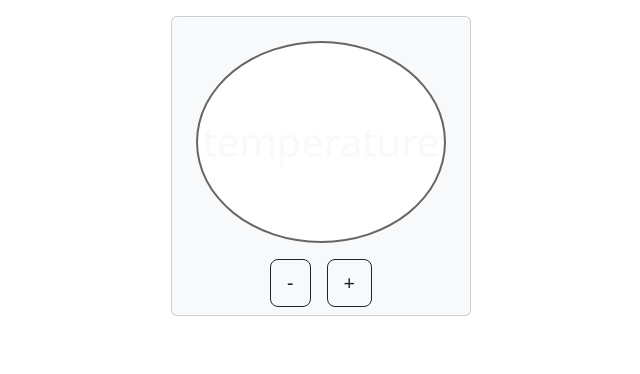
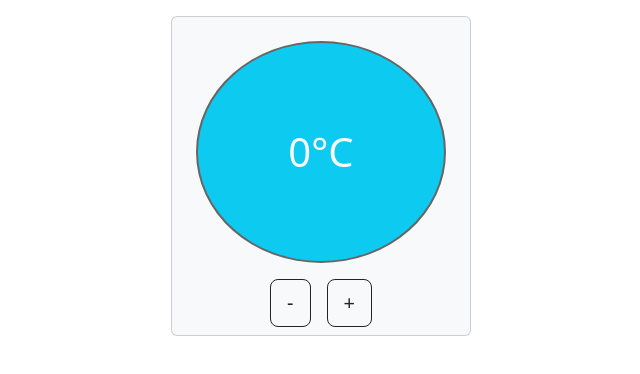
Before and after one commit to simssgithub/project-sandbox, a React (Create React App) app: page / in a window 1280 px wide. Shown: the top 374 px of the page, without its empty margins (319-959 px from the left). Built offline with nearby package versions, Linux system fonts and the light colour scheme.

Commit message:
done TemperatureController

```diff
--- a/src/projects/06-TemperatureCtr/TemperatureControllerApp.jsx
+++ b/src/projects/06-TemperatureCtr/TemperatureControllerApp.jsx
@@ -1,6 +1,16 @@
-import React from "react";
+import React, {useState} from "react";
 import Button from "../../components/Button";
 export default function TemperatureControllerApp() {
+    const [temperature, setTemperature]=useState(0);
+
+    const increaseTemperature = () =>{
+        setTemperature(temperature + 1);
+    };
+
+    const decreaseTemperature = () =>{
+        setTemperature(temperature - 1);
+    };
+
   return (
     <div>
       <div className="container mt-3 d-flex justify-content-center align-items-center">
@@ -8,7 +18,7 @@ export default function TemperatureControllerApp() {
           className="card bg-light"
           style={{
             width: 300,
-            height: 300,
+            height: 320,
             display: "flex",
             justifyContent: "center",
             alignItems: "center",
@@ -16,7 +26,7 @@ export default function TemperatureControllerApp() {
         >
           <br />
           <h1
-            className="text-light card border-50"
+            className={`text-light card border-50 ${temperature > 0 ? "bg-danger" : "bg-info"}`}
             style={{
               height: 250,
               width: 250,
@@ -27,22 +37,21 @@ export default function TemperatureControllerApp() {
               alignItems: "center",
             }}
           >
-            temperature
+        {temperature}°C
           </h1>
           <div className="d-flex">
             <div className="p-2">
               <Button
                 text="-"
                 btnClass={"btn btn-outline-dark btn-lg"}
-                onClick={()=>console.log("-")}
+                onClick={decreaseTemperature}
               />
             </div>
             <div className="ml-auto p-2">
               <Button
                 text="+"
                 btnClass={"btn btn-outline-dark btn-lg"}
-                style={{ marginRight: "10px" }}
-                onClick={()=>console.log("+")}
+                onClick={increaseTemperature}
               />
             </div>
           </div>
```
